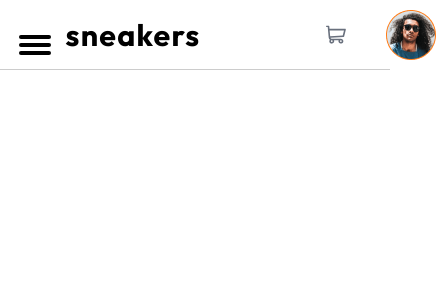
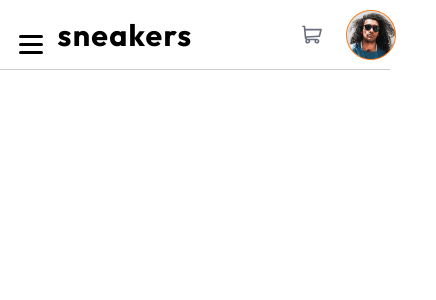
Before and after one commit to quarshie133/Ecommerce-product-page, a React (Vite) app: page / in a window 390 px wide. Shown: the top 300 px of the page, 436 px wide, since content can reach past the window. Built offline with nearby package versions, Linux system fonts and the light colour scheme.

Commit message:
nav responsiveness

```diff
--- a/src/components/Burger/Burger.styled.js
+++ b/src/components/Burger/Burger.styled.js
@@ -7,7 +7,7 @@ export const StyledBurger = styled.button`
   display: flex;
   flex-direction: column;
   justify-content: space-around;
-  width: 2rem;
+  width: 0.93rem;
   height: 1.5rem;
   background: transparent;
   border: none;
@@ -21,8 +21,10 @@ export const StyledBurger = styled.button`
   }
 
   div {
-    width: 2rem;
+    width: 1.5rem;
+    /* width: 2rem; */
     height: 0.25rem;
+    height: 0.19rem;
     background: #000;
     border-radius: 10px;
     transition: all 0.3s linear;
--- a/src/components/nav/Nav.styled.js
+++ b/src/components/nav/Nav.styled.js
@@ -16,7 +16,6 @@ export const NavWrapper = styled.nav`
     width: 100%;
     /* margin: 0 10% 0 10%; */
     /* padding: 0 20px; */
-
   }
 `;
 
@@ -29,10 +28,9 @@ export const Logo = styled.a`
   color: var(--black-color);
   margin-left: 10.31rem;
 
-
   @media screen and (max-width: 768px) {
-    margin-left: 2.85rem;
-
+    letter-spacing: 1;
+    margin-left: 2.35rem;
   }
 `;
 
@@ -82,12 +80,12 @@ export const NavItem = styled.a`
 export const CartWrapper = styled.div`
   display: flex;
   align-items: center;
-  gap: 2.5rem;
+  gap: 1.5rem;
   margin-left: auto;
   margin-right: 7rem;
   cursor: pointer;
 
   @media screen and (max-width: 768px) {
-    margin-left: -6.68rem;
+    margin-left: -7.68rem;
   }
 `;
```
